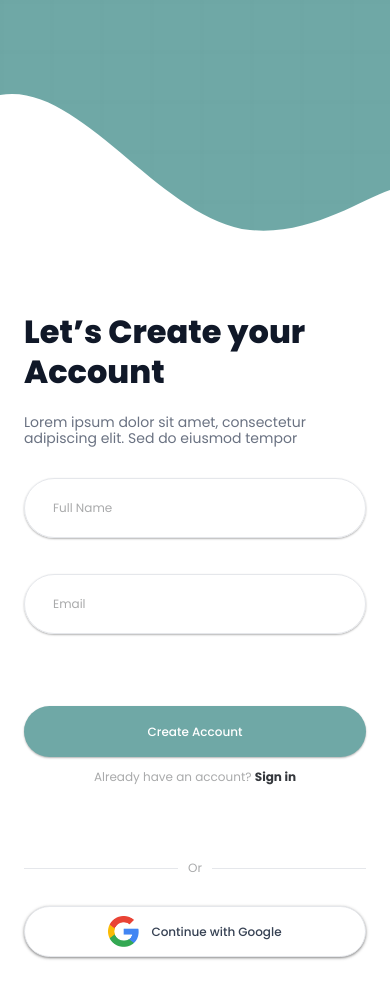
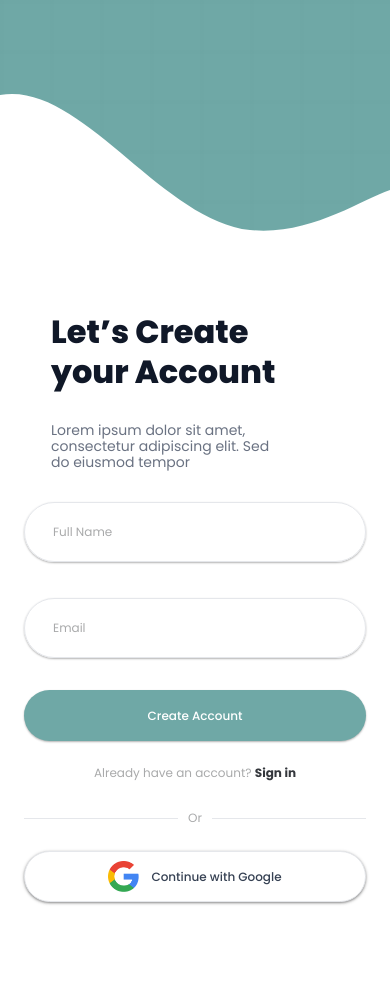
Before and after one commit to P23-Africa-Dev/the-factory, a Next.js app: page /register in a window 390 px wide. After the commit the page ends 934 px from the top, so only its background shows below. Built offline with nearby package versions, Linux system fonts and the light colour scheme.

Commit message:
style: refine layout and spacing in RegisterPage and SignupForm for better responsiveness

```diff
--- a/app/(auth)/register/page.tsx
+++ b/app/(auth)/register/page.tsx
@@ -3,8 +3,8 @@ import SignupForm from "@/components/forms/signup-form";
 export default function RegisterPage() {
   return (
     <div className="w-full max-w-[460px] flex flex-col gap-8">
-      <div className="text-left md:text-center flex flex-col gap-3">
-        <h2 className="text-[32px] font-extrabold leading-10 tracking-[0px] text-gray-900 mb-2.5">
+      <div className="text-left w-[226px] md:w-full md:text-center mx-[27px] md:mx-0 flex flex-col gap-3">
+        <h2 className="text-[32px] font-extrabold leading-10 tracking-[0px] text-gray-900 md:mb-2.5 mb-[18px]">
           Let{"\u2019"}s Create your Account
         </h2>
         <p className="text-gray-500 text-sm tracking-[0px] leading-[16px] max-w-[380px] md:mx-auto">
--- a/components/forms/signup-form.tsx
+++ b/components/forms/signup-form.tsx
@@ -7,9 +7,9 @@ export default function SignupForm() {
   return (
     <div className="flex flex-col">
       <Input type="text" placeholder="Full Name" className="mb-9" />
-      <Input type="email" placeholder="Email" className="mb-16" />
+      <Input type="email" placeholder="Email" className="md:mb-16 mb-6" />
 
-      <div className="flex flex-col gap-3 mt-2">
+      <div className="flex flex-col md:gap-3 gap-6 mt-2">
         <Button>Create Account</Button>
         <p className="text-center text-xs text-[#A9AAAB]">
           Already have an account?{" "}
@@ -19,7 +19,7 @@ export default function SignupForm() {
         </p>
       </div>
 
-      <div className="flex items-center gap-[10px] mt-16 mb-[19px] h-[38px]">
+      <div className="flex items-center gap-[10px] md:mt-16 mt-[18px] md:mb-[19px] mb-3.5 h-[38px]">
         <div className="flex-1 h-px bg-gray-200" />
         <span className="text-xs text-[#A9AAAB]">Or</span>
         <div className="flex-1 h-px bg-gray-200" />
```
